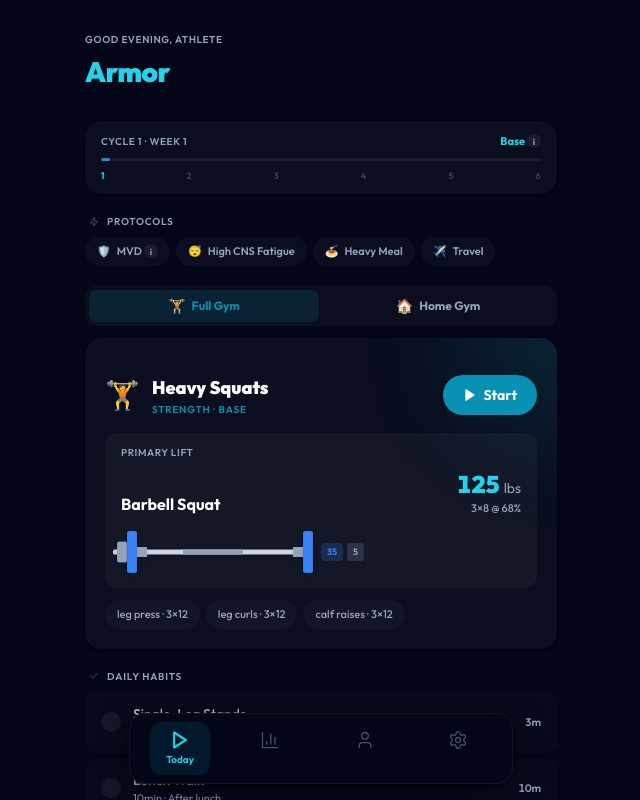
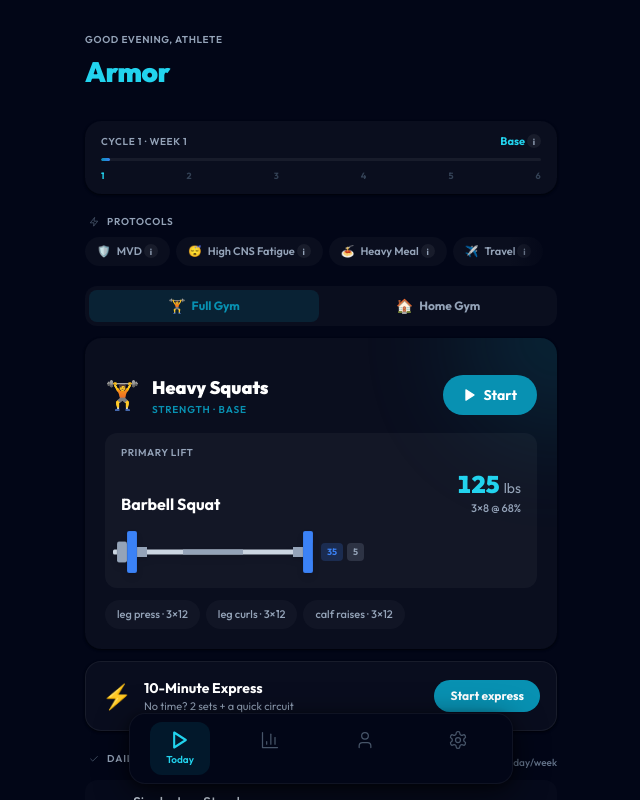
Before and after one commit to camster91/Shift6, a React (Vite) app: page / in a window 1280 px wide. Both pictures are taken after a click on the button "Use both — set 1RMs as you go". Shown: the top 800 px of the page, without its empty margins (319-959 px from the left). Built offline with nearby package versions, Linux system fonts and the light colour scheme.

Commit message:
feat: 10-min express + MVD timing + modifier descriptions + home defaults

```diff
--- a/src/data/armorEngine.js
+++ b/src/data/armorEngine.js
@@ -105,14 +105,14 @@ export const MODIFIERS = {
     id: 'mvdMode',
     label: 'Minimum Viable Day',
     icon: '🛡️',
-    description: '100 push-ups accumulated, 15-min walk, 5-min mobility',
+    description: 'Minimum Viable Day. 100 push-ups + 10-min walk + 5-min mobility. Fits in 15 minutes.',
     affects: 'workout',
   },
   highFatigue: {
     id: 'highFatigue',
     label: 'High CNS Fatigue',
     icon: '😴',
-    description: 'Drops primary compound to 60% 1RM, hypertrophy focus',
+    description: 'High CNS Fatigue. Primary lift drops to 60% 1RM, shifts to hypertrophy (10-12 reps). Protects your central nervous system.',
     affects: 'primaryLift',
     intensityMultiplier: 0.60,
     repChange: 'hypertrophy', // go to 10-12 rep range
@@ -121,7 +121,7 @@ export const MODIFIERS = {
     id: 'heavyMeal',
     label: 'Heavy Meal',
     icon: '🍝',
-    description: 'Extends post-dinner walk to 20 minutes',
+    description: 'Heavy Meal. Extends post-dinner walk from 10 to 20 minutes to blunt the glucose spike.',
     affects: 'dinnerWalk',
     dinnerWalkExtension: 20,
   },
@@ -129,7 +129,7 @@ export const MODIFIERS = {
     id: 'travelMode',
     label: 'Travel / Vacation',
     icon: '✈️',
-    description: 'Freezes progression, bodyweight substitutions',
+    description: 'Travel Mode. Freezes progression. Uses bodyweight substitutions. Streak and habits continue.',
     affects: 'progression',
     freezeProgression: true,
   },
@@ -138,8 +138,8 @@ export const MODIFIERS = {
 // ── MVD (Minimum Viable Day) PROTOCOL ───────────────────────
 
 export const MVD_PROTOCOL = {
-  pushups: { total: 100, label: 'Push-Ups', accumulateThrough: 'day' },
-  walk: { duration: 15, unit: 'min', label: 'Walk' },
+  pushups: { sets: 5, reps: 20, rest: 30, label: 'Push-Ups' }, // 100 in a circuit
+  walk: { duration: 10, unit: 'min', label: 'Walk' }, // shorter
   mobility: { duration: 5, unit: 'min', label: 'Mobility Work' },
 };
 
@@ -363,6 +363,27 @@ export function getDailyHabits(modifiers = {}) {
 }
 
 /**
+ * 10-Minute Express workout — fast session for users with no time.
+ * 1 primary lift at ~50% 1RM (or bodyweight) + 2 short accessories.
+ */
+export function get10MinWorkout(track) {
+  return {
+    name: '10-Minute Express',
+    type: 'express',
+    primaryLift: {
+      exerciseId: track === 'home_gym' ? 'goblet_squat' : 'barbell_squat',
+      sets: 2,
+      reps: 8,
+      weight: 0,
+    },
+    accessories: [
+      { exerciseId: 'pushups', sets: 2, reps: 15, weight: 0 },
+      { exerciseId: 'plank', sets: 1, reps: 30, weight: 0, duration: 30 },
+    ],
+  };
+}
+
+/**
  * Check if a new day has started and advance cycle day.
  */
 export function checkDayAdvance(state, todayStr) {
--- a/src/pages/ArmorDashboard.jsx
+++ b/src/pages/ArmorDashboard.jsx
@@ -2,7 +2,7 @@ import { useEffect, useMemo } from 'react';
 import { Play, Flame, Check, Shield, Zap } from 'lucide-react';
 import { useArmorData } from '../context/ArmorDataContext';
 import {
-  getTodaysWorkout, getDailyHabits, MODIFIERS, MVD_PROTOCOL,
+  getTodaysWorkout, getDailyHabits, get10MinWorkout, MODIFIERS, MVD_PROTOCOL,
   VO2MAX_PROTOCOL, PERIODIZATION, getWeekConfig, EQUIPMENT_TRACKS,
   EXERCISE_TRACK,
 } from '../data/armorEngine';
@@ -99,9 +99,9 @@ function ModifierRow({ activeModifiers, onToggle }) {
               >
                 <span>{mod.icon}</span>
                 {mod.id === 'mvdMode' ? (
-                  <JargonTooltip term={label} definition="Minimum Viable Day — bodyweight + walk" />
+                  <JargonTooltip term={label} definition={mod.description} />
                 ) : (
-                  <span>{label}</span>
+                  <JargonTooltip term={label} definition={mod.description} />
                 )}
               </button>
             );
@@ -224,7 +224,7 @@ export default function ArmorDashboard({ onStartWorkout }) {
             </p>
             <div className="space-y-2">
               {[
-                { icon: '💪', label: `${MVD_PROTOCOL.pushups.total} Push-Ups`, sub: 'Accumulate throughout the day' },
+                { icon: '💪', label: `${MVD_PROTOCOL.pushups.sets * MVD_PROTOCOL.pushups.reps} Push-Ups`, sub: '5×20 in a single circuit (~10 min)' },
                 { icon: '🚶', label: `${MVD_PROTOCOL.walk.duration}-Minute Walk`, sub: 'Brisk pace, outdoors if possible' },
                 { icon: '🧘', label: `${MVD_PROTOCOL.mobility.duration}-Minute Mobility`, sub: 'Hips, hamstrings, thoracic spine' },
               ].map((item, i) => (
@@ -263,14 +263,6 @@ export default function ArmorDashboard({ onStartWorkout }) {
                 );
               })}
             </div>
-            {/* 0-lbs nudge — shown when all active-track 1RMs are 0 */}
-            {allTrack1RMsZero && (
-              <Card padded={false} className="bg-amber-500/8 border border-amber-500/20 p-4">
-                <p className="text-sm font-semibold text-amber-400">
-                  👋 First time? Set your 1RMs in Settings to get personalized weights. Takes 30 seconds.
-                </p>
-              </Card>
-            )}
             <Card className="p-5 space-y-4 relative overflow-hidden">
             {/* Ambient glow based on workout type */}
             <div className={`absolute top-0 right-0 w-40 h-40 rounded-full -translate-y-1/2 translate-x-1/2 blur-3xl opacity-20 ${
@@ -372,12 +364,49 @@ export default function ArmorDashboard({ onStartWorkout }) {
               </p>
             )}
           </Card>
+
+            {/* 10-Minute Express card */}
+            {(() => {
+              const express10 = get10MinWorkout(effectiveTrack);
+              return (
+                <Card padded={false} className="bg-white/[0.03] border border-white/[0.06] p-4">
+                  <div className="flex items-center gap-3">
+                    <span style={{ fontSize: '24px' }}>⚡</span>
+                    <div className="flex-1">
+                      <p className="text-sm font-bold text-white">{express10.name}</p>
+                      <p className="text-[11px] text-slate-400">No time? 2 sets + a quick circuit</p>
+                    </div>
+                    {!todayDone && (
+                      <button
+                        onClick={onStartWorkout}
+                        className="armor-press px-4 py-2 rounded-full text-xs font-bold text-white"
+                        style={{ background: 'var(--color-accent)' }}
+                      >
+                        Start express
+                      </button>
+                    )}
+                  </div>
+                </Card>
+              );
+            })()}
+
+            {/* 0-lbs nudge — shown when all active-track 1RMs are 0 */}
+            {allTrack1RMsZero && (
+              <Card padded={false} className="bg-amber-500/8 border border-amber-500/20 p-4">
+                <p className="text-sm font-semibold text-amber-400">
+                  👋 First time? Set your 1RMs in Settings to get personalized weights. Takes 30 seconds.
+                </p>
+              </Card>
+            )}
           </div>
         )}
 
         {/* ── DAILY HABITS ── */}
         <div className="space-y-1.5">
-          <SectionHeader icon={<Check size={10} />} label="Daily Habits" />
+          <div className="flex items-center justify-between">
+            <SectionHeader icon={<Check size={10} />} label="Daily Habits" />
+            <span className="text-[10px] text-slate-500 font-medium">1 freeze day/week</span>
+          </div>
           {dailyHabits.map((habit, i) => (
             <div key={habit.id} className="armor-entrance" style={{ animationDelay: `${0.05 * i}s` }}>
               <HabitCheck
```
